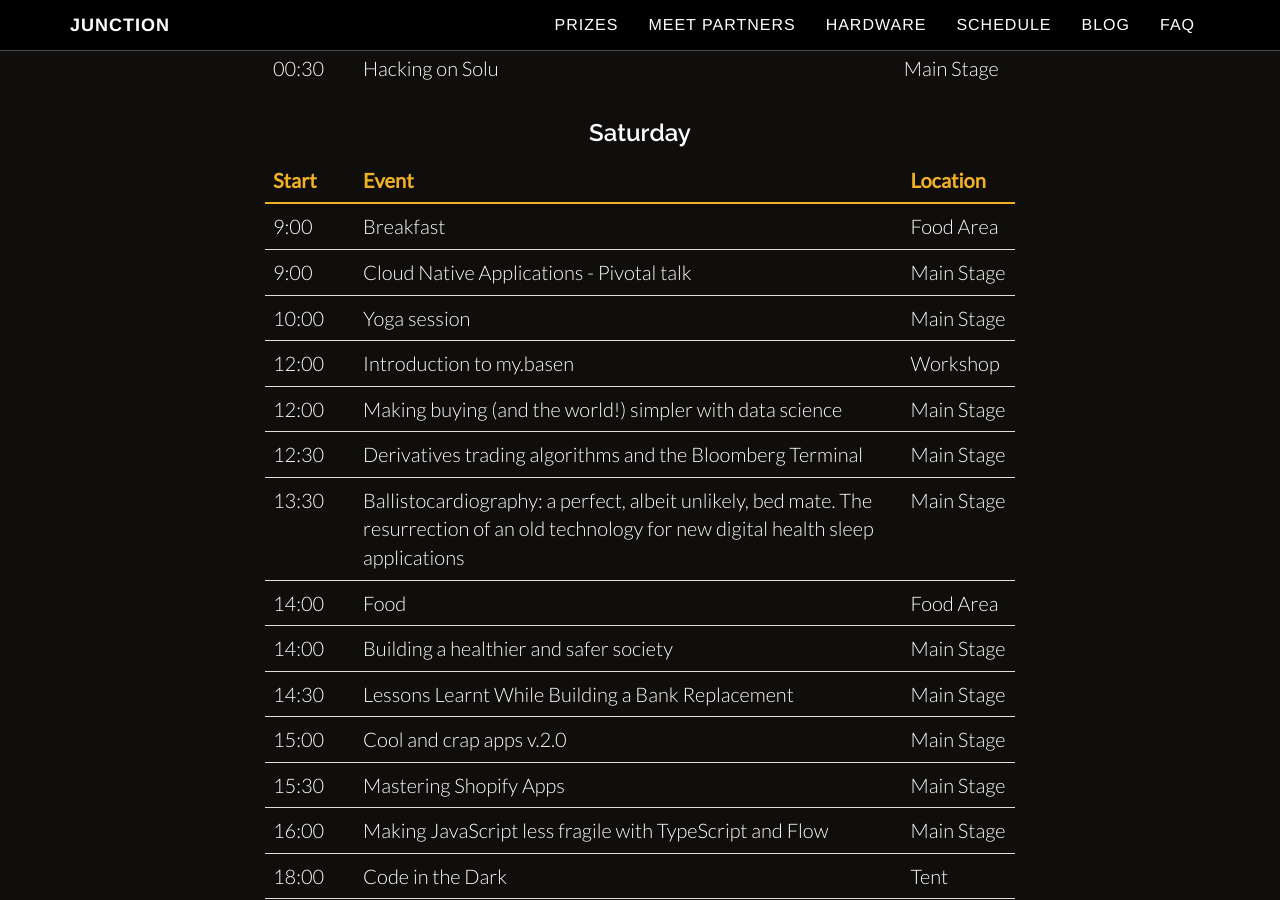
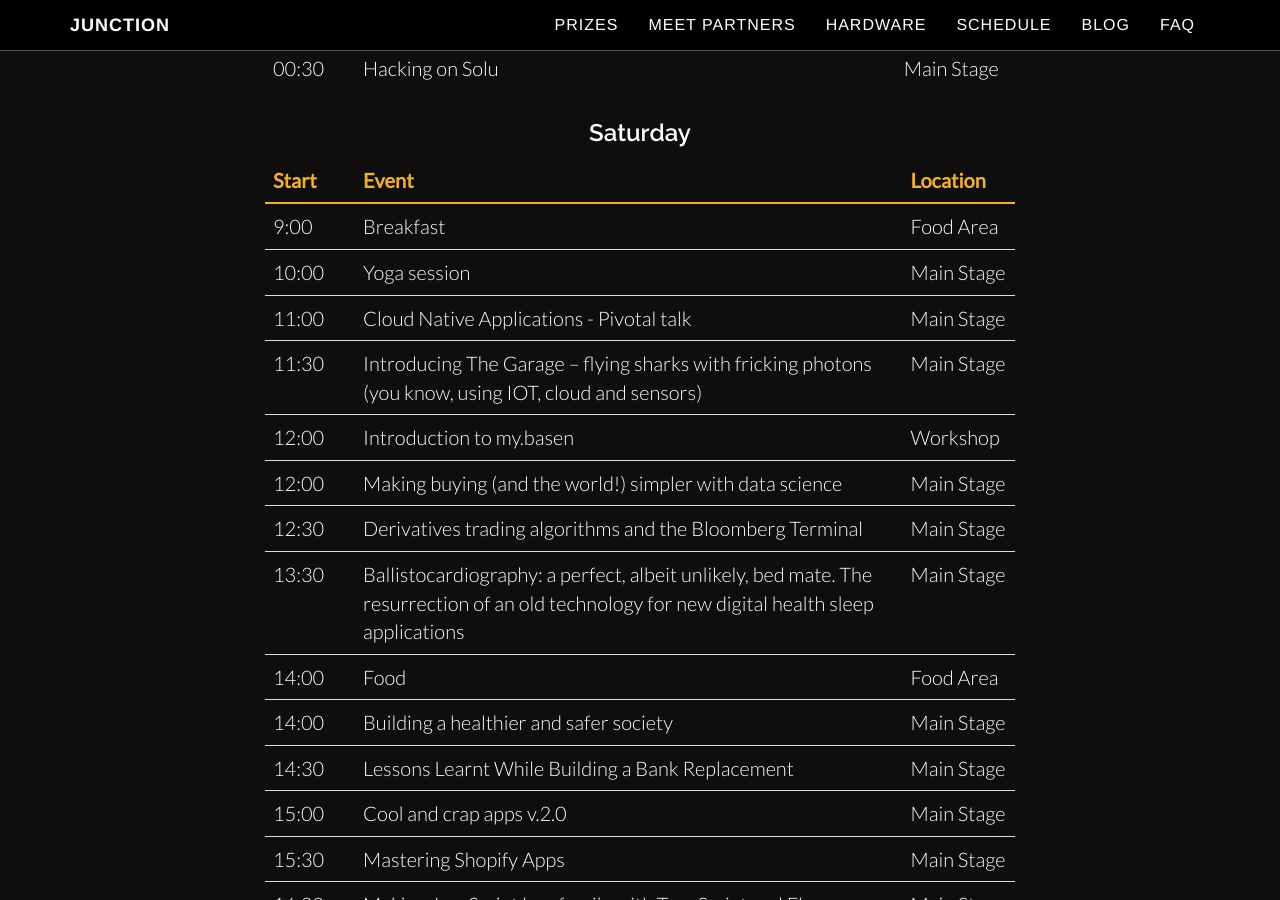
Before and after one commit to junctionasia/junctionasia.github.io, a Jekyll site: the page built from schedule.html, in a window 1280 px wide and 900 px high, scrolled down 1164 px. Built offline with Jekyll 4.4.1, drawn with Linux system fonts in a browser that asks for light colours; nearby versions of some CDN libraries.

Commit message:
Update schedule

```diff
--- a/schedule.html
+++ b/schedule.html
@@ -44,8 +44,9 @@
                     </thead>
                     <tbody>
                         <tr><td>9:00</td> <td>Breakfast</td><td>Food Area</td></tr>
-                        <tr><td>9:00</td> <td>Cloud Native Applications - Pivotal talk</td><td>Main Stage</td></tr>
                         <tr><td>10:00</td><td>Yoga session</td><td>Main Stage</td></tr>
+                        <tr><td>11:00</td> <td>Cloud Native Applications - Pivotal talk</td><td>Main Stage</td></tr>
+                        <tr><td>11:30</td> <td>Introducing The Garage – flying sharks with fricking photons (you know, using IOT, cloud and sensors)</td><td>Main Stage</td></tr>
                         <tr><td>12:00</td><td>Introduction to my.basen</td><td>Workshop</td></tr>
 						<tr><td>12:00</td><td>Making buying (and the world!) simpler with data science</td><td>Main Stage</td></tr>
                         <tr><td>12:30</td><td>Derivatives trading algorithms and the Bloomberg Terminal</td><td>Main Stage</td></tr>
```
